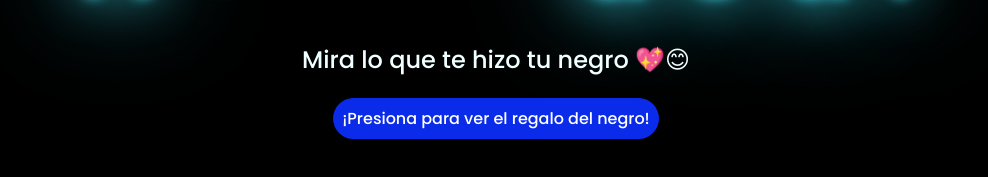
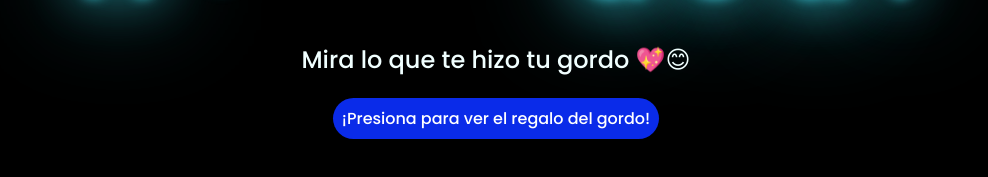
Before and after one commit to Arnoldmunoz03/munoz03.github.io, a plain HTML site: page index.html in a window 1280 px wide. Shown: the part 329-506 px from the top of the page, without its empty margins (152-1140 px from the left). Drawn offline with Linux system fonts and the light colour scheme.

Commit message:
Update index.html

```diff
--- a/index.html
+++ b/index.html
@@ -24,11 +24,11 @@
         <span>!</span>
     </div>
     <div class="description">
-        <span>Mira lo que te hizo tu negro 💖😊</span>
+        <span>Mira lo que te hizo tu gordo 💖😊</span>
     </div>
     <div class="button">
         <button class="botones">
-            <a href="flower.html" style="color: #fff;">¡Presiona para ver el regalo del negro!</a>
+            <a href="flower.html" style="color: #fff;">¡Presiona para ver el regalo del gordo!</a>
         </button>
     </div>
 
@@ -36,4 +36,5 @@
 
 </body>
 
+
 </html>
```
